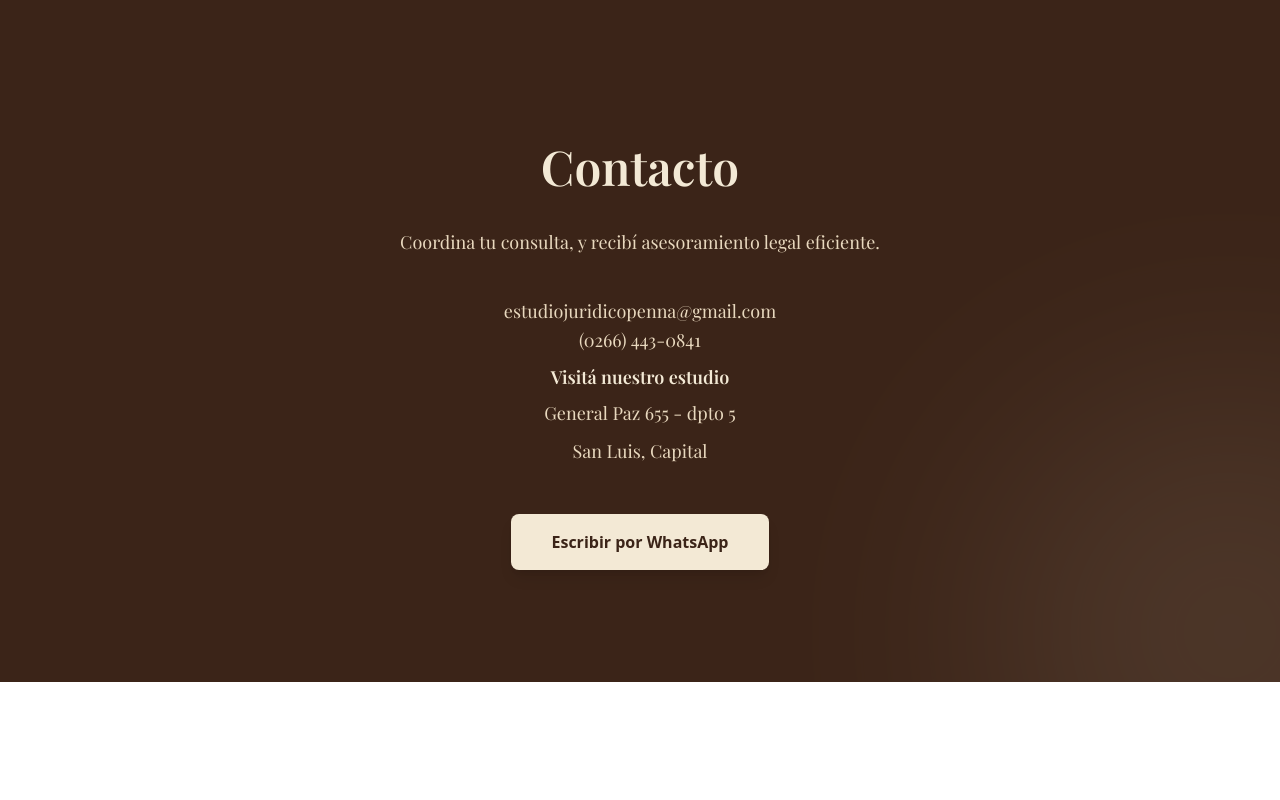
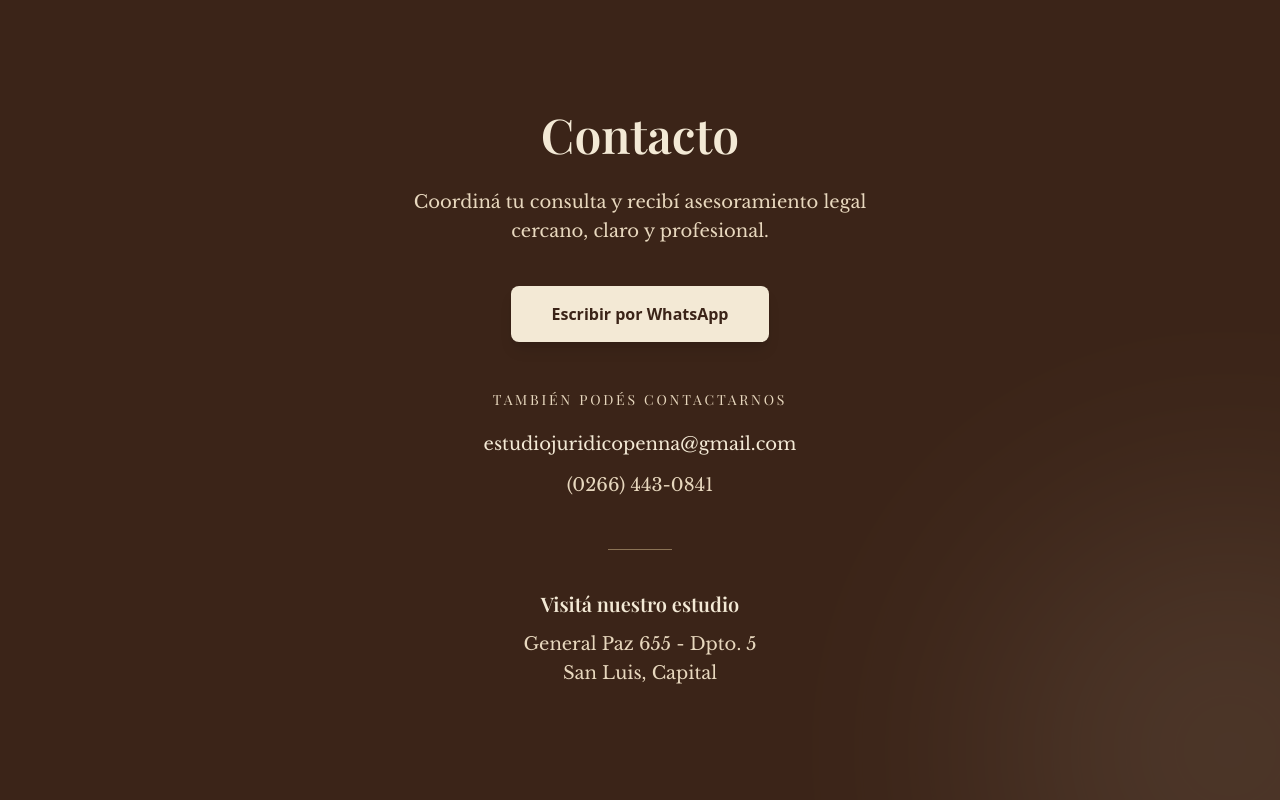
Before and after one commit to Elio-Nicolas/estudio_Penna, a Next.js app: page / in a window 1280 px wide. Shown: the part 2210-3010 px from the top of the page. Before the commit the page ends 2892 px from the top, so only its background shows below. Built offline with nearby package versions, Linux system fonts and the light colour scheme.

Commit message:
Actualizacion Penna

```diff
--- a/componentes/Contact.tsx
+++ b/componentes/Contact.tsx
@@ -11,24 +11,49 @@ export default function Contact() {
 
       <div className="relative max-w-4xl mx-auto text-center">
 
+        {/* TÍTULO */}
         <h2
-          className={`mt-8 text-4xl md:text-5xl font-semibold text-[#F3E9D5] leading-tight text-center ${playfair.className}`}
+          className={`text-4xl md:text-5xl font-semibold text-[#F3E9D5] leading-tight ${playfair.className}`}
         >
           Contacto
         </h2>
 
+        {/* INTRODUCCIÓN */}
         <p
-          className={`mt-8 text-[#E8D8BE] text-lg leading-relaxed ${playfair.className}`}
+          className={`mt-6 max-w-2xl mx-auto text-[#E8D8BE] text-lg leading-relaxed ${baskerville.className}`}
         >
-          Coordina tu consulta, y recibí asesoramiento legal eficiente.
+          Coordiná tu consulta y recibí asesoramiento legal
+          <br className="hidden md:block" />
+          cercano, claro y profesional.
         </p>
 
-        <div className="mt-10 space-y-2 text-lg">
+        {/* WHATSAPP - ACCIÓN PRINCIPAL */}
+        <div className="mt-10">
+          <a
+            href="https://wa.me/5492664831081"
+            target="_blank"
+            rel="noopener noreferrer"
+            className="inline-flex items-center justify-center px-10 py-4 bg-[#F3E9D5] text-[#3B2418] rounded-lg font-semibold shadow-lg hover:scale-105 transition duration-300"
+          >
+            Escribir por WhatsApp
+          </a>
+        </div>
+
+        {/* OTROS MEDIOS DE CONTACTO */}
+        <div className="mt-12">
+
+          <p
+            className={`text-sm uppercase tracking-[0.2em] text-[#E8D8BE] ${playfair.className}`}
+          >
+            También podés contactarnos
+          </p>
+
+          <div className="mt-5 space-y-3">
 
             {/* EMAIL */}
             <a
               href="mailto:estudiojuridicopenna@gmail.com"
-            className={`text-[#E8D8BE] text-lg leading-relaxed ${playfair.className} hover:underline transition`}
+              className={`block text-[#F3E9D5] text-lg leading-relaxed hover:underline transition ${baskerville.className}`}
             >
               estudiojuridicopenna@gmail.com
             </a>
@@ -36,40 +61,43 @@ export default function Contact() {
             {/* TELÉFONO FIJO */}
             <a
               href="tel:+542664430841"
-            className={`block text-[#E8D8BE] text-lg leading-relaxed ${playfair.className} hover:underline transition`}
+              className={`block text-[#E8D8BE] text-lg leading-relaxed hover:underline transition ${baskerville.className}`}
             >
               (0266) 443-0841
             </a>
 
+          </div>
+
+        </div>
+
+        {/* SEPARADOR */}
+        <div className="flex justify-center mt-12">
+          <div className="w-16 h-px bg-[#8B7355]" />
+        </div>
+
+        {/* UBICACIÓN */}
+        <div className="mt-10">
+
           <p
-              className={`text-[#F3E9D5] text-lg font-semibold ${playfair.className}`}
+            className={`text-xl font-semibold text-[#F3E9D5] ${playfair.className}`}
           >
             Visitá nuestro estudio
           </p>
 
           <p
-              className={`mt-1 text-[#E8D8BE] text-lg leading-relaxed ${playfair.className}`}
+            className={`mt-3 text-[#E8D8BE] text-lg leading-relaxed ${baskerville.className}`}
           >
-              General Paz 655 - dpto 5
+            General Paz 655 - Dpto. 5
           </p>
 
           <p
-            className={`text-[#E8D8BE] text-lg leading-relaxed ${playfair.className}`}
+            className={`text-[#E8D8BE] text-lg leading-relaxed ${baskerville.className}`}
           >
             San Luis, Capital
           </p>
 
         </div>
 
-        <a
-          href="https://wa.me/5492664831081"
-          target="_blank"
-          rel="noopener noreferrer"
-          className="inline-block mt-12 bg-[#F3E9D5] text-[#3B2418] px-10 py-4 rounded-lg font-semibold shadow-lg hover:scale-105 transition"
-        >
-          Escribir por WhatsApp
-        </a>
-
       </div>
 
     </section>
```
Lines whose indentation alone changed are shown as unchanged.
